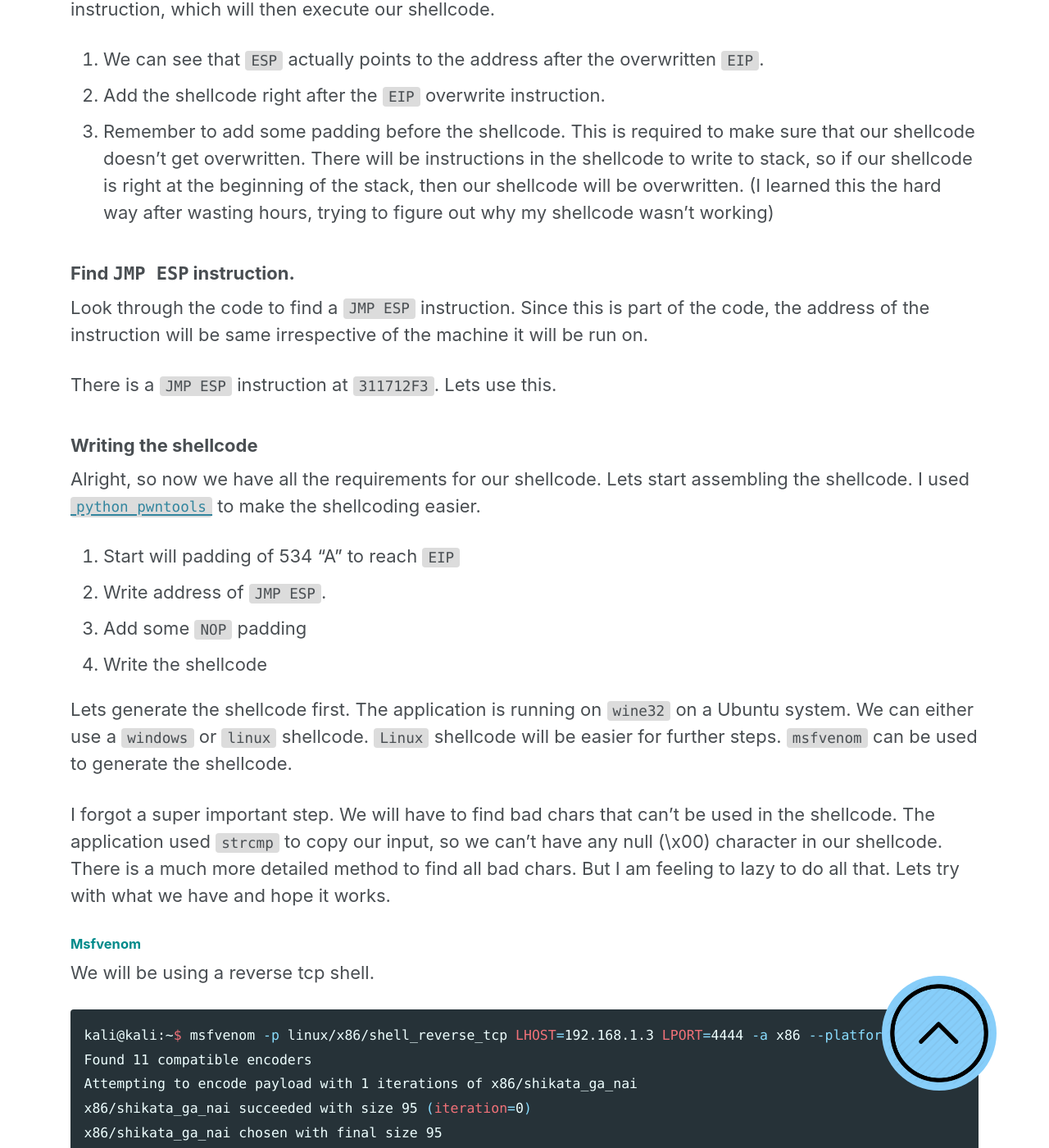
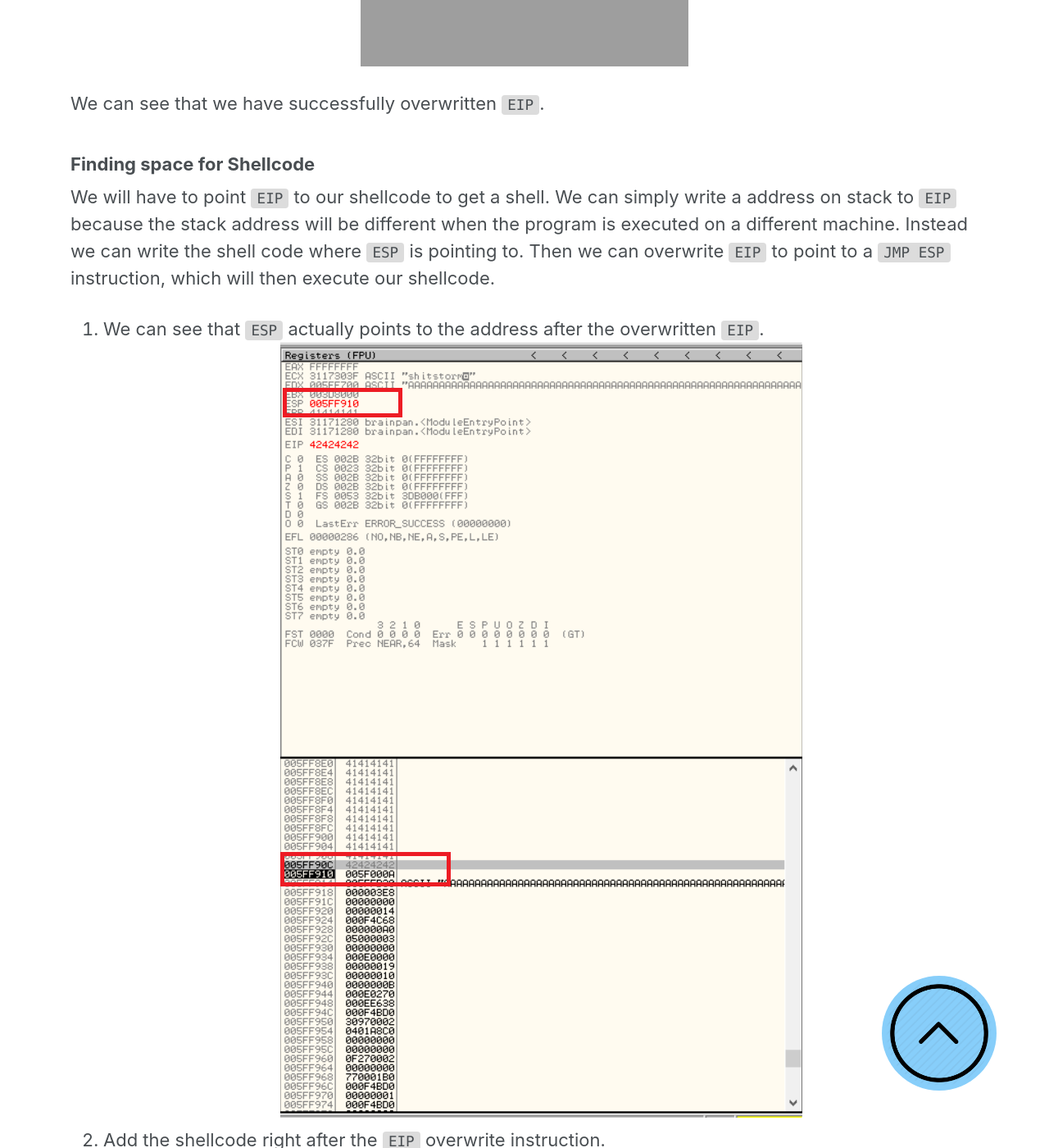
Before and after one commit to JoeNibe/JoeNibe.github.io, a Jekyll site: the page built from _posts/vulnhub/2020-04-18-brainpan.md, in a window 1280 px wide and 1400 px high, scrolled down 10421 px. Shown: the whole window at 82% size. Built offline with Jekyll 4.4.1, drawn with Linux system fonts in a browser that asks for light colours; cached includes are drawn as plain includes; nearby versions of some CDN libraries; some of the changed text lies outside the part shown.

Commit message:
brainpan

````diff
--- a/_posts/vulnhub/2020-04-18-brainpan.md
+++ b/_posts/vulnhub/2020-04-18-brainpan.md
@@ -186,34 +186,37 @@
 
 We can confirm this by sending a `524 "A"` and `4 "B"` and then checking the value of `EIP`.
 
+![image1]({{ site.url }}{{ site.baseurl }}/assets/images/vulnhubimg/brainpan/eip3.png){: .align-center}
 
 We can see that we have successfully overwritten `EIP`.
 
 ### Finding space for Shellcode
 
-We will have to point `EIP` to our shellcode to get a shell. We can simply write a address on stack to `EIP` because the stack address will be different when the program is execute on different machines. Instead we can write the shell code where `ESP` is pointing to. Then we can overwrite `EIP` to point to a `JMP ESP` instruction, which will then execute our shellcode.
+We will have to point `EIP` to our shellcode to get a shell. We can simply write a address on stack to `EIP` because the stack address will be different when the program is executed on a different machine. Instead we can write the shell code where `ESP` is pointing to. Then we can overwrite `EIP` to point to a `JMP ESP` instruction, which will then execute our shellcode.
 
 
 1. We can see that `ESP` actually points to the address after the overwritten `EIP`.
+![image1]({{ site.url }}{{ site.baseurl }}/assets/images/vulnhubimg/brainpan/eip4.png){: .align-center}
 2. Add the shellcode right after the `EIP` overwrite instruction.
 3. Remember to add some padding before the shellcode. This is required to make sure that our shellcode doesn't get overwritten. There will be instructions in the shellcode to write to stack, so if our shellcode is right at the beginning of the stack, then our shellcode will be overwritten. (I learned this the hard way after wasting hours, trying to figure out why my shellcode wasn't working)
 
 ### Find `JMP ESP` instruction.
 Look through the code to find a `JMP ESP` instruction. Since this is part of the code, the address of the instruction will be same irrespective of the machine it will be run on.
+![image1]({{ site.url }}{{ site.baseurl }}/assets/images/vulnhubimg/brainpan/esp.png){: .align-center}
 
 There is a `JMP ESP` instruction at `311712F3`. Lets use this.
 
 ### Writing the shellcode
-Alright, so now we have all the requirements for our shellcode. Lets start assembling the shellcode. I used [`python pwntools`](https://github.com/Gallopsled/pwntools) to make  the shellcoding easier.
+Alright, so now we have completed all the requirements for our shellcode. Lets start assembling the shellcode. I used [`python pwntools`](https://github.com/Gallopsled/pwntools) to make  the shellcoding easier.
 
 1. Start will padding of 534 "A" to reach `EIP`
 2. Write address of `JMP ESP`.
-3. Add some `NOP` padding
-4. Write the shellcode
+3. Add some `NOP` padding.
+4. Write the shellcode.
 
-Lets generate the shellcode first. The application is running on `wine32` on a Ubuntu system. We can either use a `windows` or `linux` shellcode. `Linux` shellcode will be easier for further steps. `msfvenom` can be used to generate the shellcode.
+Lets generate the shellcode first. The application is running on `wine32` on an Ubuntu system. We can either use a `windows` or `linux` shellcode. `Linux` shellcode will be easier for proceeding further. `msfvenom` can be used to generate the shellcode.
 
-I forgot a super important step. We will have to find bad chars that can't be used in the shellcode. The application used `strcmp` to copy our input, so we can't have any null (\x00) character in our shellcode. There is a much more detailed method to find all bad chars. But I am feeling to lazy to do all that. Lets try with what we have and hope it works.
+I forgot a super important step. We will have to find bad chars that can't be used in the shellcode. The application uses `strcmp` to copy our input, hence we can't have any null (\x00) character in our shellcode. There is a much more detailed method to find all bad chars. But I am feeling too lazy to do all that. Lets try it the easy way and hope it works.
 
 #### Msfvenom
 We will be using a reverse tcp shell.
@@ -275,7 +278,6 @@
 ```
 
 Start a `netcat` listener on port `4444` to receive the shell and execute our script.
-
 ```bash
 kali@kali:~/Desktop/vulnhub/brainpan$ python3 brain.py
 [+] Opening connection to 192.168.1.2 on port 9999: Done
@@ -314,14 +318,6 @@
 We can execute a binary named `anansi_util`.
 
 ```bash
-puck@brainpan:/home/puck$ sudo -l
-sudo -l
-Matching Defaults entries for puck on this host:
-    env_reset, mail_badpass,
-    secure_path=/usr/local/sbin\:/usr/local/bin\:/usr/sbin\:/usr/bin\:/sbin\:/bin
-
-User puck may run the following commands on this host:
-    (root) NOPASSWD: /home/anansi/bin/anansi_util
 puck@brainpan:/home/puck$ sudo /home/anansi/bin/anansi_util
 sudo /home/anansi/bin/anansi_util
 Usage: /home/anansi/bin/anansi_util [action]
@@ -329,6 +325,11 @@
   - network
   - proclist
   - manual [command]
+```
+
+Running the binary shows that we have three options. The last one is used to view the man page of a command. The `man` page is showed using less. We can execute a shell from `less` using `!/bin/bash` to get `root`.
+
+```
 puck@brainpan:/home/puck$ sudo /home/anansi/bin/anansi_util manual test
 sudo /home/anansi/bin/anansi_util manual test
 No manual entry for manual
````
Also changed, not shown: other parts of _posts/vulnhub/2020-04-18-brainpan.md (+2 -0 lines), assets/images/vulnhubimg/brainpan/eip4.png (added), assets/images/vulnhubimg/brainpan/esp.png (added).
